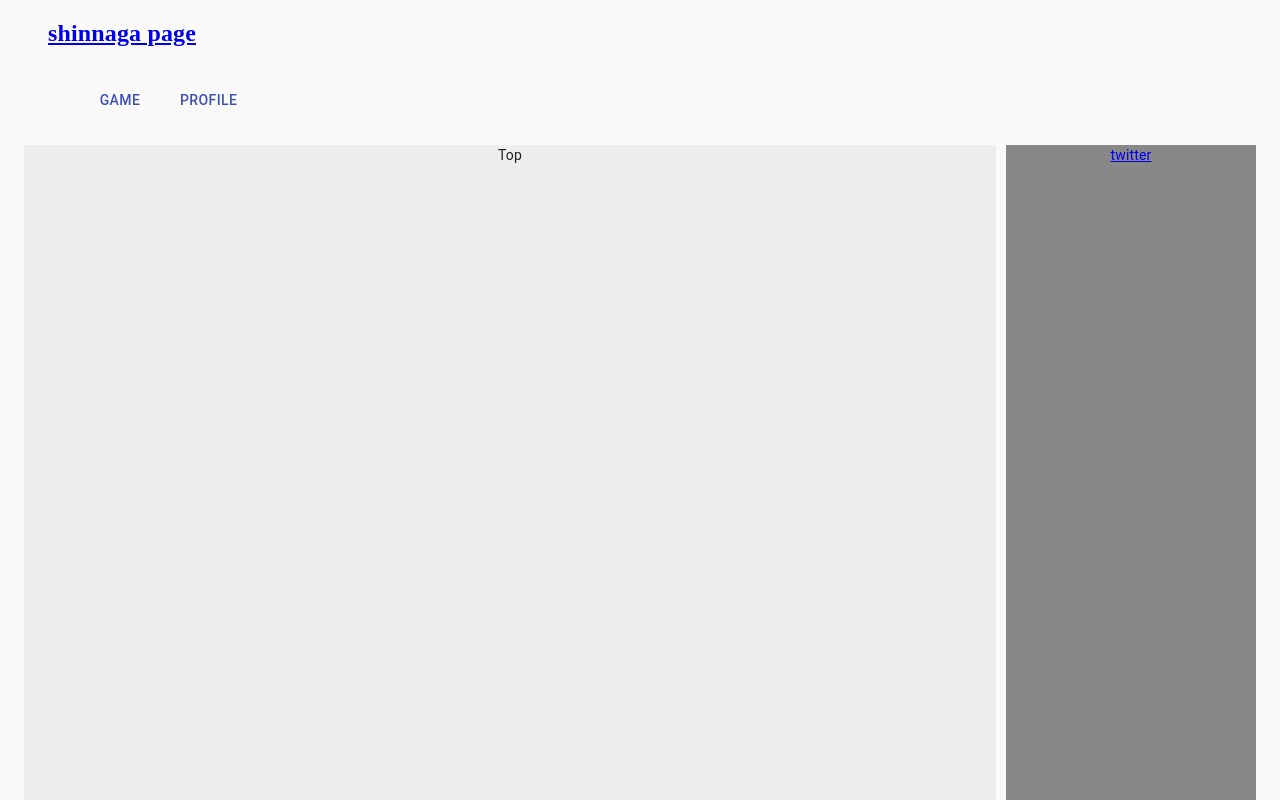
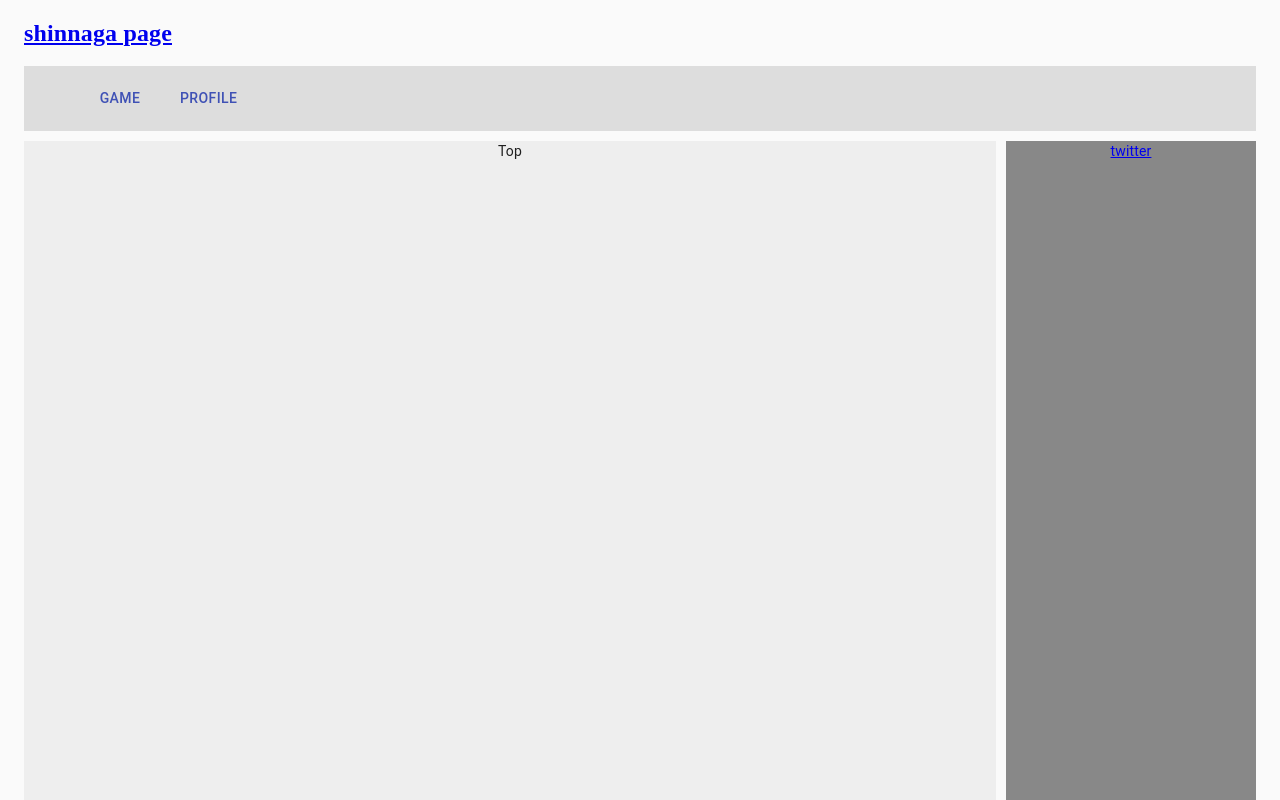
Before and after one commit to sinjikoro/my-app, a React (Create React App) app: page / in a window 1280 px wide. Shown: the top 800 px of the page. Built offline with nearby package versions, Linux system fonts and the light colour scheme.

Commit message:
css testing

```diff
--- a/src/App.css
+++ b/src/App.css
@@ -1,6 +1,7 @@
-body {
-  display: flex;
-  flex-direction: column;
+.header-nav {
+  position: sticky;
+  top:0;
+  background-color: #ddd;
 }
 
 .main {
--- a/src/App.js
+++ b/src/App.js
@@ -3,11 +3,12 @@ import Header from './components/Header';
 import Content from './components/Content';
 import Navigation from './components/Navigation';
 import Footer from './components/Footer';
+import HeaderMenu from './components/HeaderMenu';
+import Box from '@material-ui/core/Box';
 import './App.css';
 import {
   BrowserRouter as Router
 } from 'react-router-dom';
-import Box from '@material-ui/core/Box';
 
 const menus = [
   {title: 'Game', url: '/game'},
@@ -18,12 +19,13 @@ const App = () => {
   return (
     <React.Fragment>
       <Router>
-          <Header title='shinnaga page' menus={menus} />
-          <Box className='main'>
-            <Content />
-            <Navigation />
-          </Box>
-          <Footer />
+        <Header title='shinnaga page' />
+        <div className='header-nav'><HeaderMenu className='headerMenu' menus={menus} /></div>
+        <Box className='main'>
+          <Content />
+          <Navigation />
+        </Box>
+        <Footer />
       </Router>
     </ React.Fragment>
   )
--- a/src/components/Header.css
+++ b/src/components/Header.css
@@ -2,13 +2,3 @@
   font-size: 24px;
   font-family: 'Amatic SC', cursive;
 }
-
-.header_nav {
-  font-size: 16px;
-  white-space: nowrap;
-}
-
-.header_nav li {
-  display: inline-block;
-  padding: 0 10px 0 10px;
-}
--- a/src/components/Header.js
+++ b/src/components/Header.js
@@ -2,29 +2,17 @@ import React from 'react';
 import PropTypes from 'prop-types';
 import './Header.css';
 import { Link } from 'react-router-dom';
-import { Button } from '@material-ui/core';
-import Toolbar from '@material-ui/core/Toolbar';
 
 export default function Header(props) {
-  const {title, menus} = props;
+  const {title} = props;
 
   return (
     <header className="head" role="navigation">
-      <Toolbar>
-        <h1 className="header_logo"><Link to="/">{title}</Link></h1>
-      </Toolbar>
-      <Toolbar style={{justifyContent:'space-between', overflowX: 'auto'}}>
-        <ul className="header_nav">
-          {menus.map((menu) => (
-            <li><Link to={menu.url}><Button color='Primary'>{menu.title}</Button></Link></li>
-          ))}
-        </ul>
-      </Toolbar>
+      <h1 className="header_logo"><Link to="/">{title}</Link></h1>
     </header>
   )
 };
 
 Header.propTypes = {
   title: PropTypes.string,
-  menus: PropTypes.array,
 };
--- /dev/null
+++ b/src/components/HeaderMenu.css
@@ -0,0 +1,4 @@
+.header_nav li {
+  display: inline-block;
+  padding: 0 10px 0 10px;
+}
--- /dev/null
+++ b/src/components/HeaderMenu.js
@@ -0,0 +1,23 @@
+import React from 'react';
+import { Toolbar, Button } from '@material-ui/core';
+import { Link } from 'react-router-dom/cjs/react-router-dom';
+import PropTypes from 'prop-types';
+import './HeaderMenu.css';
+
+export default function HeaderMenu(props) {
+  const {menus} = props;
+
+  return (
+    <Toolbar>
+      <ul className="header_nav">
+        {menus.map((menu) => (
+          <li><Link to={menu.url}><Button color='Primary'>{menu.title}</Button></Link></li>
+        ))}
+      </ul>
+  </Toolbar>
+  )
+}
+
+HeaderMenu.propTypes = {
+  menus: PropTypes.array,
+};
--- a/src/index.css
+++ /dev/null
@@ -1,13 +0,0 @@
-@import url('https://fonts.googleapis.com/css2?family=Josefin+Slab&display=swap');
-
-body {
-  margin: 0;
-  font-family: 'Josefin Slab', serif;
-  -webkit-font-smoothing: antialiased;
-  -moz-osx-font-smoothing: grayscale;
-}
-
-code {
-  font-family: source-code-pro, Menlo, Monaco, Consolas, 'Courier New',
-    monospace;
-}
--- a/src/index.js
+++ b/src/index.js
@@ -1,6 +1,5 @@
 import React from 'react';
 import ReactDOM from 'react-dom';
-import './index.css';
 import App from './App';
 import * as serviceWorker from './serviceWorker';
 import CssBaseline from '@material-ui/core/CssBaseline';
```
